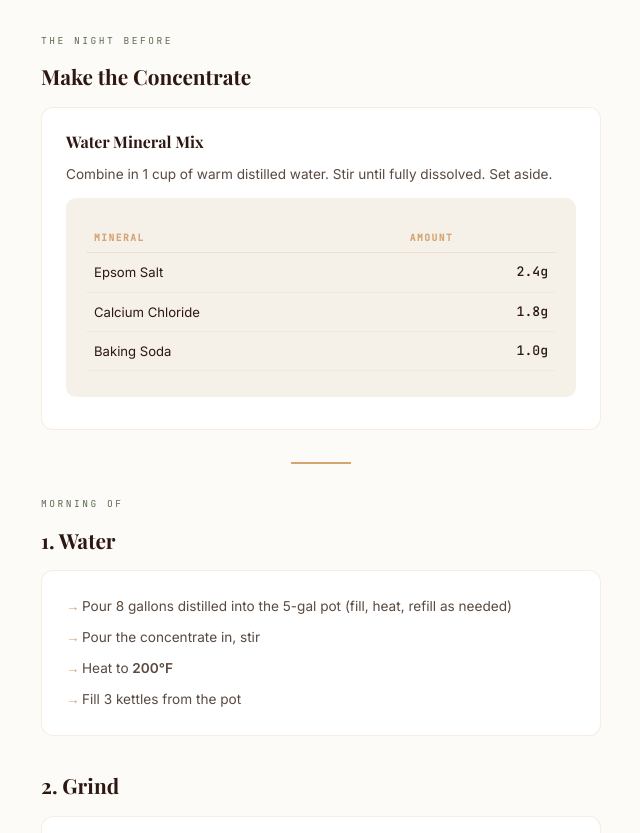
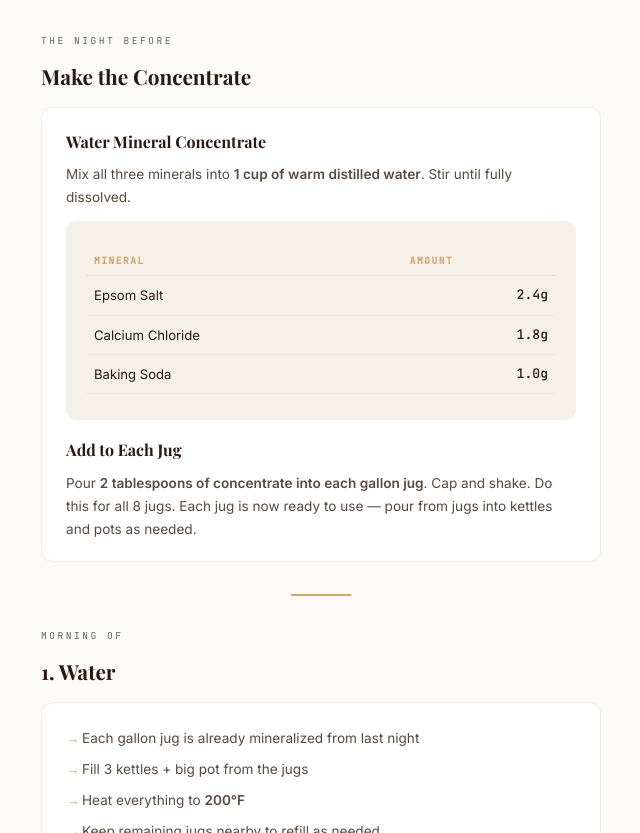
Before and after one commit to coffeeisafruit/Coffee-Party, a plain HTML site: page host.html in a window 1280 px wide. Shown: the part 119-952 px from the top of the page, without its empty margins (319-959 px from the left). Drawn offline with nearby package versions, Linux system fonts and the light colour scheme.

Commit message:
Fix water prep: add concentrate to individual jugs instead of combining
Co-Authored-By: Claude Opus 4.6 (1M context) <noreply@anthropic.com>

```diff
--- a/host.html
+++ b/host.html
@@ -176,8 +176,8 @@
   <div class="phase-label">The Night Before</div>
   <div class="phase-title">Make the Concentrate</div>
   <div class="card">
-    <h3>Water Mineral Mix</h3>
-    <p>Combine in 1 cup of warm distilled water. Stir until fully dissolved. Set aside.</p>
+    <h3>Water Mineral Concentrate</h3>
+    <p>Mix all three minerals into <strong>1 cup of warm distilled water</strong>. Stir until fully dissolved.</p>
     <div class="highlight-box">
       <table>
         <tr><th>Mineral</th><th>Amount</th></tr>
@@ -186,6 +186,8 @@
         <tr><td>Baking Soda</td><td>1.0g</td></tr>
       </table>
     </div>
+    <h3 style="margin-top:16px;">Add to Each Jug</h3>
+    <p>Pour <strong>2 tablespoons of concentrate into each gallon jug</strong>. Cap and shake. Do this for all 8 jugs. Each jug is now ready to use — pour from jugs into kettles and pots as needed.</p>
   </div>
 </div>
 
@@ -197,10 +199,10 @@
   <div class="phase-title">1. Water</div>
   <div class="card">
     <ul>
-      <li>Pour 8 gallons distilled into the 5-gal pot (fill, heat, refill as needed)</li>
-      <li>Pour the concentrate in, stir</li>
-      <li>Heat to <strong>200°F</strong></li>
-      <li>Fill 3 kettles from the pot</li>
+      <li>Each gallon jug is already mineralized from last night</li>
+      <li>Fill 3 kettles + big pot from the jugs</li>
+      <li>Heat everything to <strong>200°F</strong></li>
+      <li>Keep remaining jugs nearby to refill as needed</li>
     </ul>
   </div>
 </div>
```
